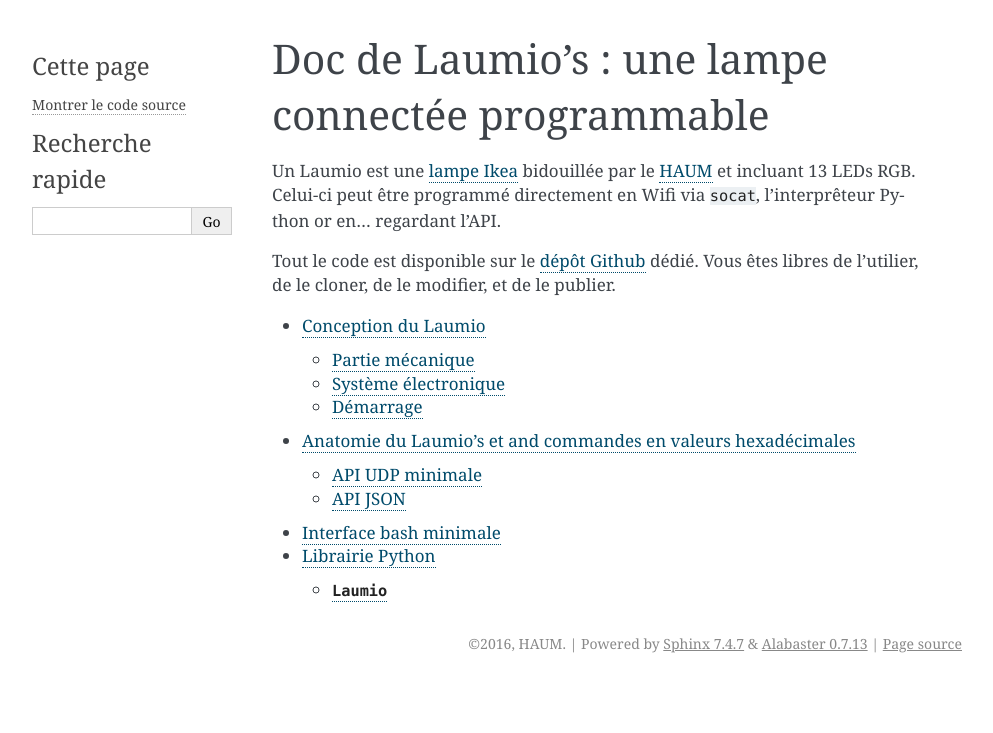
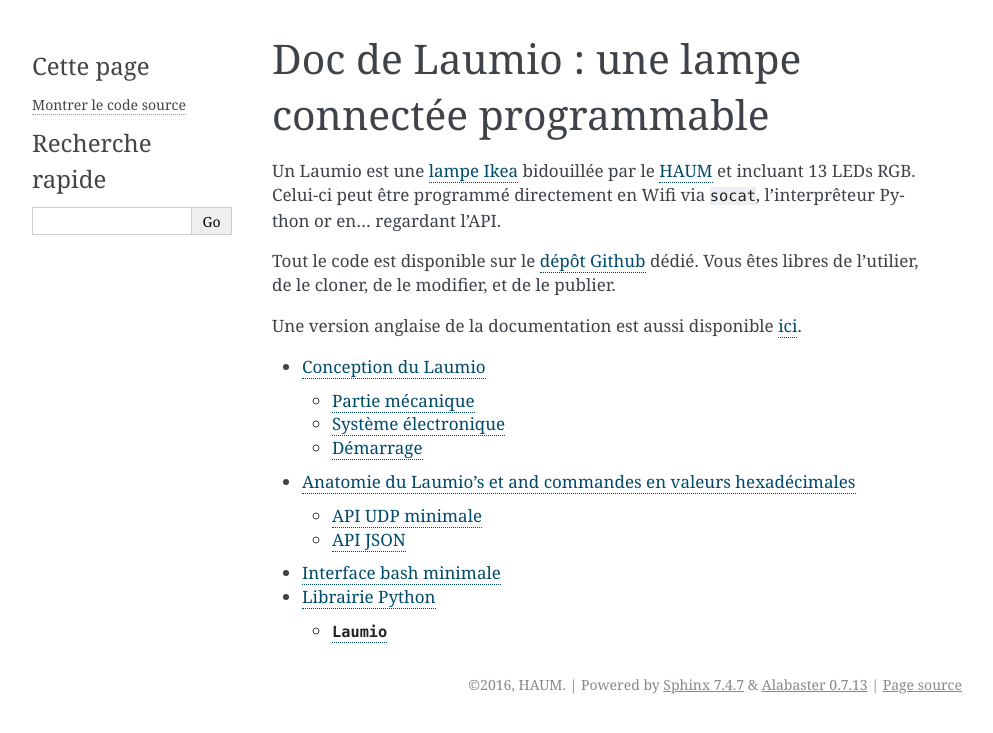
Before and after one commit to haum/laumio, a Sphinx documentation site: the page built from doc-french/source/index.rst, in a window 1280 px wide. Shown: the top 733 px of the page, without its empty margins (148-1141 px from the left). Built offline with Sphinx 7.4.7, drawn with Linux system fonts in a browser that asks for light colours.

Commit message:
Slight adddenda.

```diff
--- a/doc-french/source/bash.rst
+++ b/doc-french/source/bash.rst
@@ -45,7 +45,7 @@ Nous vous proposons le code suivant en guise d'exemple et de base de travail :
 
 En outre, il est également possible d'envoyer plusieurs commandes en une seule requête, comme dans l'exemple suivant:
 
-.. code-block::
+.. code-block::bash
 
   echo -en "\xff\xFF\x00\x00\x00\x09\xff\xff\xff" | socat - udp-sendto:$IP:6969
 
--- a/doc-french/source/index.rst
+++ b/doc-french/source/index.rst
@@ -1,10 +1,11 @@
-Doc de Laumio's : une lampe connectée programmable
+Doc de Laumio : une lampe connectée programmable
 ==================================================
 
 Un Laumio est une  `lampe Ikea`_ bidouillée par le HAUM_ et incluant 13 LEDs RGB. Celui-ci peut être programmé directement en  Wifi via ``socat``, l'interprêteur Python or en... regardant l'API.
 
 Tout le code est disponible sur le `dépôt Github`_ dédié. Vous êtes libres de l'utilier, de le cloner, de le modifier, et de le publier.
 
+Une version anglaise de la documentation est aussi disponible ici_.
 
 .. toctree::
    :maxdepth: 2
@@ -18,3 +19,4 @@ Tout le code est disponible sur le `dépôt Github`_ dédié. Vous êtes libres
 .. _lampe Ikea: http://www.ikea.com/us/en/catalog/products/70096377/
 .. _HAUM: https://haum.org
 .. _dépôt Github: https://github.com/haum/laumio
+.. _ici: https://laumio.readthedocs.io/en/latest
--- a/doc/source/bash.rst
+++ b/doc/source/bash.rst
@@ -45,7 +45,7 @@ One can use the following boilerplate :
 
 You can also send various commands in one request as in the following example:
 
-.. code-block::
+.. code-block::bash
 
   echo -en "\xff\xFF\x00\x00\x00\x09\xff\xff\xff" | socat - udp-sendto:$IP:6969
 
--- a/doc/source/index.rst
+++ b/doc/source/index.rst
@@ -6,6 +6,8 @@ directly using ``socat``, the Python wrapper or by... looking at the API.
 
 All the code is available on the dedicated `Github repo`_. Feel free to use it, clone it
 hack it, release it.
+
+A french version of this documentation is also available here_.
 
 .. toctree::
    :maxdepth: 2
```
Also changed, not shown: other parts of doc/source/index.rst (+1 -0 lines).
